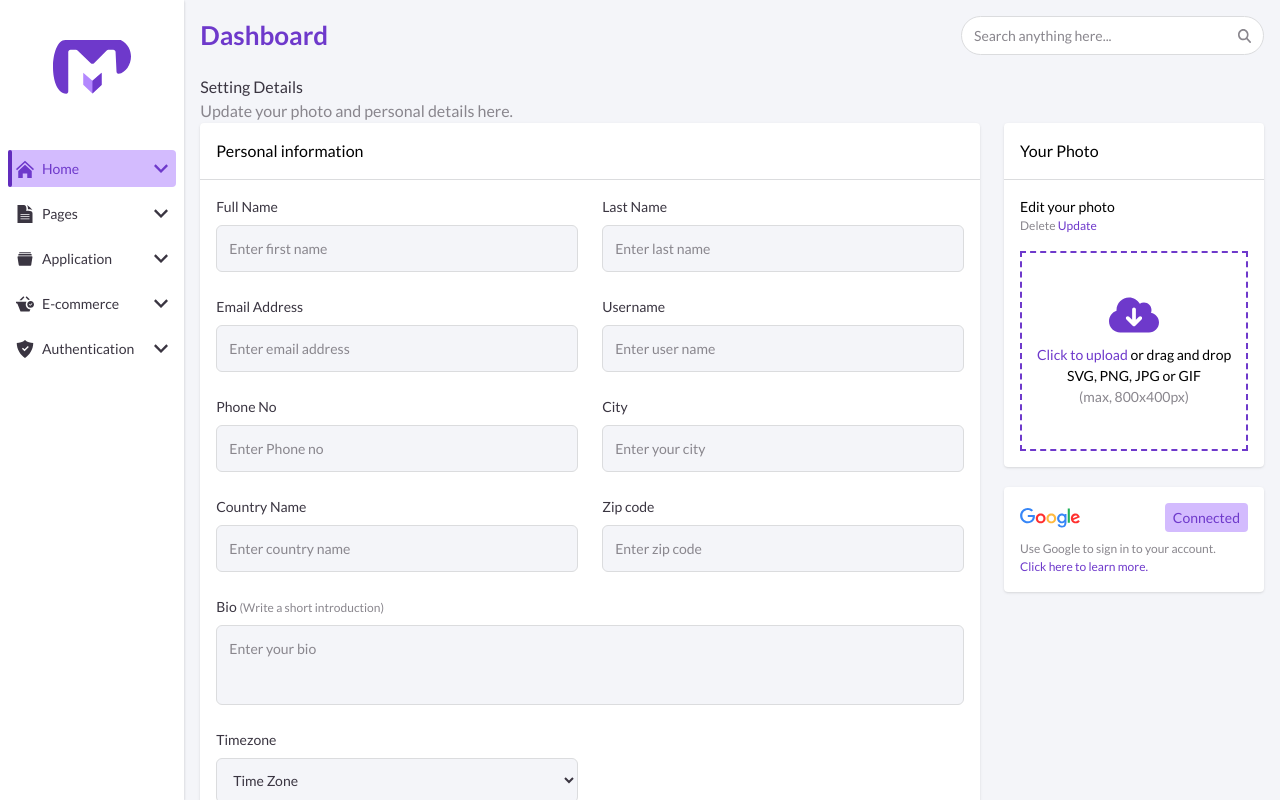
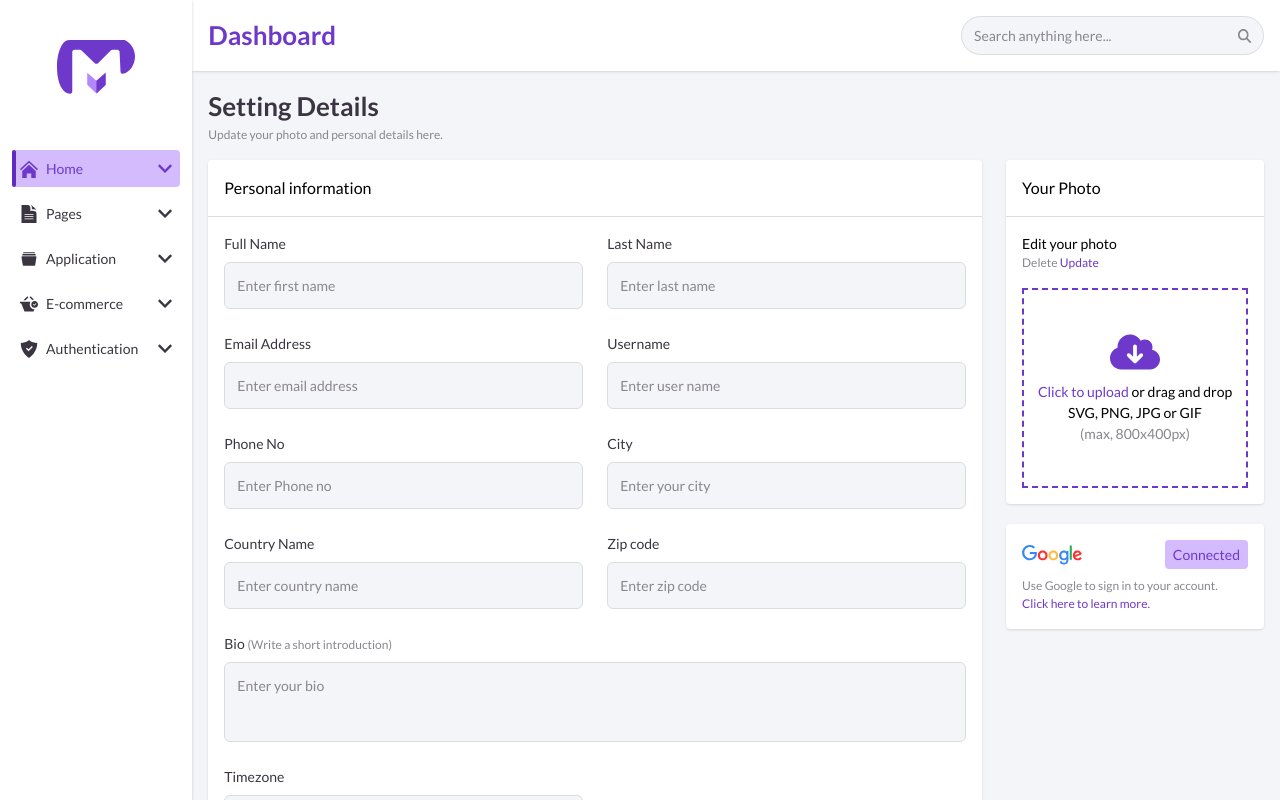
Before and after one commit to abdalla-samir/Admin-Dashboard, a React (Vite) app in the folder Admin Dashboard/: page /account/setting in a window 1280 px wide. Built offline with nearby package versions, Linux system fonts and the light colour scheme.

Commit message:
fixed some bugs

```diff
--- a/Admin Dashboard/src/components/DashboardHeader.jsx
+++ b/Admin Dashboard/src/components/DashboardHeader.jsx
@@ -7,11 +7,11 @@ export default function DashboardHeader() {
     const [searchInput, setSearchInput] = useState("");
     const [activeLink] = useContext(ActiveLinkContext);
     return (
-        <div className="flex items-center justify-between  gap-4 flex-wrap max-sm:flex-col max-sm:justify-center mb-5">
+        <div className="z-10 sticky top-0 flex items-center justify-between  gap-4 flex-wrap max-sm:flex-col max-sm:justify-center shadow p-4 bg-white">
             <span className="text-primary text-heading-large sm:w-55 inline-block">
                 {activeLink}
             </span>
-            <label className="w-fit inline-flex items-center justify-between bg-white border border-border py-2 px-3 rounded-full text-body-medium max-sm:w-full">
+            <label className="w-fit inline-flex items-center justify-between bg-surface border border-border py-2 px-3 rounded-full text-body-medium max-sm:w-full">
                 <input
                     value={searchInput}
                     onChange={(event) => setSearchInput(event.target.value)}
--- a/Admin Dashboard/src/components/DashboardLayout.jsx
+++ b/Admin Dashboard/src/components/DashboardLayout.jsx
@@ -5,10 +5,7 @@ import PageLabelContext from "../contexts/PageLabelContext";
 import { useEffect, useState } from "react";
 
 export default function DashboardLayout() {
-    const [pageLabel, setPageLabel] = useState(() => {
-        const label = window.localStorage.getItem("label");
-        return label ? label : "Dashboard";
-    });
+    const [pageLabel, setPageLabel] = useState("Dashboard");
     useEffect(() => {
         window.localStorage.setItem("label", pageLabel);
     }, [pageLabel]);
@@ -16,9 +13,11 @@ export default function DashboardLayout() {
         <PageLabelContext.Provider value={[pageLabel, setPageLabel]}>
             <div className="flex max-h-screen h-screen">
                 <SideBar />
-                <div className="flex-1 flex flex-col bg-surface overflow-scroll p-4 ">
+                <div className="flex-1 flex flex-col bg-surface overflow-scroll">
                     <DashboardHeader />
-                    <Outlet />
+                    <div className="p-4">
+                        <Outlet />
+                    </div>
                 </div>
             </div>
         </PageLabelContext.Provider>
--- a/Admin Dashboard/src/components/Heading.jsx
+++ b/Admin Dashboard/src/components/Heading.jsx
@@ -1,11 +1,15 @@
 export default function Heading({ heading, description, size, margin }) {
     return (
         <>
-            <div className={`mb-${margin}`}>
-                <h1 className={`text-heading-${size?.head} text-text`}>
+            <div className={`${margin ? `mb-${margin}` : ``}`}>
+                <h1
+                    className={` ${size.head ? `text-heading-${size?.head}` : ``}  text-text`}
+                >
                     {heading}
                 </h1>
-                <p className={`text-body-${size?.description} text-text-light`}>
+                <p
+                    className={`${size.description ? `text-body-${size.description}` : ``} text-text-light`}
+                >
                     {description}
                 </p>
             </div>
--- a/Admin Dashboard/src/components/Home/dashboard/EarningsByItems.jsx
+++ b/Admin Dashboard/src/components/Home/dashboard/EarningsByItems.jsx
@@ -3,7 +3,10 @@ import Arrow from "/src/assets/icons/arrow.svg?react";
 
 export default function EarningsByItems() {
     const earningsByItemsArray = earningsByItem.map((data) => (
-        <button className="flex items-center cursor-pointer shadow p-2">
+        <button
+            className="flex items-center cursor-pointer shadow p-2"
+            key={crypto.randomUUID()}
+        >
             {data.icon}
             <div className=" flex-1 text-start ml-2">
                 <span className="block text-title-small text-text ">
--- a/Admin Dashboard/src/components/Pages/Account/Security.jsx
+++ b/Admin Dashboard/src/components/Pages/Account/Security.jsx
@@ -38,8 +38,8 @@ export default function Security() {
         );
     });
     return (
-        <div className="flex-1 gap-6 flex flex-col">
-            <h1>Security Setting</h1>
+        <div className="flex-1 gap-4 flex flex-col">
+            <h1 className="text-heading-medium">Security Setting</h1>
             <div className="flex-1 grid xl:grid-cols-[3fr_1fr] gap-6">
                 <div className="bg-white p-6 flex flex-col gap-3 rounded">
                     <Heading
--- a/Admin Dashboard/src/components/Pages/Account/Setting.jsx
+++ b/Admin Dashboard/src/components/Pages/Account/Setting.jsx
@@ -62,6 +62,8 @@ export default function Setting() {
             <Heading
                 heading="Setting Details"
                 description="Update your photo and personal details here."
+                size={{ head: "large", description: "small" }}
+                margin="4"
             />
             <div className="flex-1 grid lg:grid-cols-[3fr_1fr]  gap-6">
                 <div className="bg-white shadow rounded flex flex-col ">
--- a/Admin Dashboard/src/components/SideBar.jsx
+++ b/Admin Dashboard/src/components/SideBar.jsx
@@ -13,10 +13,7 @@ export default function SideBar() {
         return activeLink ? activeLink : "dashboard";
     });
     const [, setPageLabel] = useContext(PageLabelContext);
-    const [openMenus, setOpenMenus] = useState(() => {
-        const menuList = window.localStorage.getItem("openMenus");
-        return menuList ? JSON.parse(menuList) : [];
-    });
+    const [openMenus, setOpenMenus] = useState(() => []);
     const [showToggleMenu, setShowToggleMenu] = useState(
         () => window.matchMedia("(max-width: 768px)").matches,
     );
@@ -57,6 +54,7 @@ export default function SideBar() {
             mediaQuery.removeEventListener("change", handleResize);
         };
     }, []);
+
     return (
         <>
             <div className="bg-neutral shadow flex flex-col z-50">
@@ -75,7 +73,7 @@ export default function SideBar() {
                         <img src={Logo} alt="logo" className={``} />
                     </Link>
                     <ul
-                        className={`px-2 flex-1 text-body-medium overflow-scroll text-text`}
+                        className={`px-3 flex-1 text-body-medium overflow-scroll text-text`}
                     >
                         {menuList}
                     </ul>
--- a/Admin Dashboard/src/components/charts/WatchListChart.jsx
+++ b/Admin Dashboard/src/components/charts/WatchListChart.jsx
@@ -15,7 +15,7 @@ export default function WatchListChart() {
             <ResponsiveContainer width="100%" height={278}>
                 <LineChart
                     data={watchlistData}
-                    margin={{ top: 0, right: 0, left: -20, bottom: 5 }}
+                    margin={{ top: 20, right: 35, bottom: 20, left: 20 }}
                 >
                     <CartesianGrid strokeDasharray="" vertical={false} />
                     <XAxis
```
Also changed, not shown: 1 other file (tests, documents, lock files or other folders).
